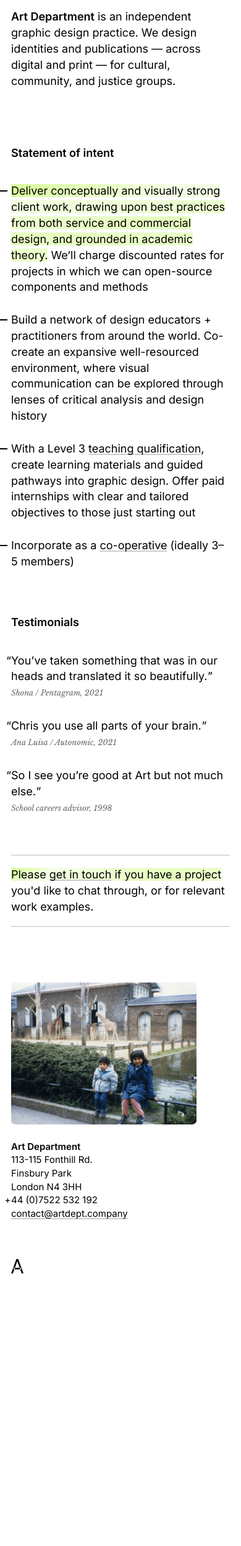
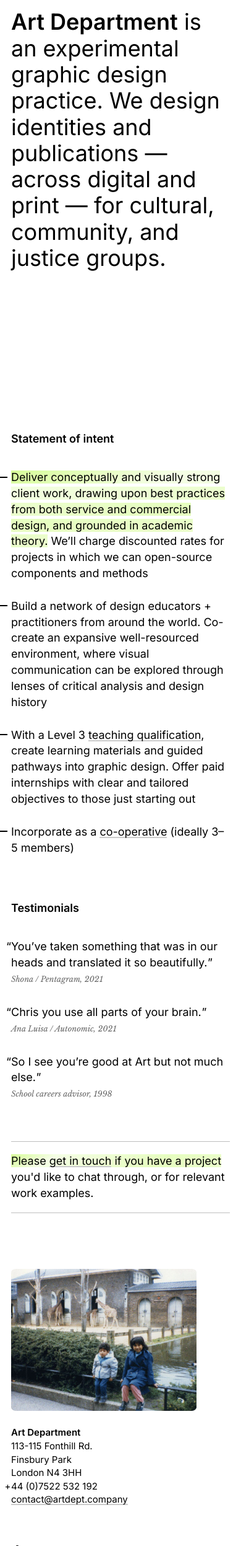
Before and after one commit to droom/artdept, a PHP site: page / in a window 390 px wide. Shown: the top 2494 px of the page at 62% size. Before the commit the page ends 2055 px from the top, so only its background shows below. Run offline with PHP 8.4, Linux system fonts and the light colour scheme.

Commit message:
adds bold type mobile

```diff
--- a/css/artdept.css
+++ b/css/artdept.css
@@ -10,14 +10,18 @@
 }
 
 body,
-h1, h2, h3, h4, h5, p, ul, li, a,
+h1, h2, h3,
+p, ul, li, a,
 blockquote, cite{
   margin: 0;
   padding: 0;
 }
 
-h1, h2, h3, h4, h5, p, ul, li, a,
-blockquote, cite {
+p,
+.h1, .h3,
+.list-item,
+.quote,
+.cite {
   font-size: 1rem;
   font-weight: 400;
 }
@@ -27,7 +31,6 @@
 .wrap {
   max-width: 520px;
   padding: 5rem 15% 2.5rem 15%;
-  transition: all 0.3s ease;
 }
 
 /*@media screen and (max-width: 900px) {
@@ -38,6 +41,7 @@
 @media screen and (max-width: 700px) {
   .wrap {
     padding: 2.5rem 3rem 2rem 3rem;
+
   }
 }
 @media screen and (max-width: 600px) {
@@ -48,6 +52,17 @@
 @media screen and (max-width: 500px) {
   .wrap {
     padding: 0.8rem 1rem 0.8rem 1rem;
+
+
+  }
+  .h1{
+    font-size: 2rem;
+    line-height: 2.35rem;
+
+  }
+  header{
+    /*background: pink;*/
+    height: 70vh;
   }
 }
 
@@ -207,3 +222,9 @@
   border-top: 1px solid rgba(0,0,0,0.25);
   border-bottom: 1px solid rgba(0,0,0,0.25);
 }
+
+
+::selection {
+  /*background: linear-gradient(148deg, rgba(155,250,0,0.4) 0%, rgba(155,250,0,0.1) 20%, rgba(155,250,0,0.25) 70%, rgba(155,250,0,0.2) 100%);*/
+background: rgba(155,250,0,0.22);
+}
--- a/index.html
+++ b/index.html
@@ -54,11 +54,12 @@
     <div class="wrap">
 
     <header class="header">
-      <h1><span class="fw600">Art Department</span> is an
-        independent graphic design practice. We design identities
+      <h1 class="h1"><span class="fw600">Art Department</span> is an
+        experimental graphic design practice. We design identities
         and publications &mdash; across digital and print &mdash;
         for cultural, community, and justice groups.
       </h1>
+      <!-- <span>—</span> -->
     </header>
 
     <main>
```
